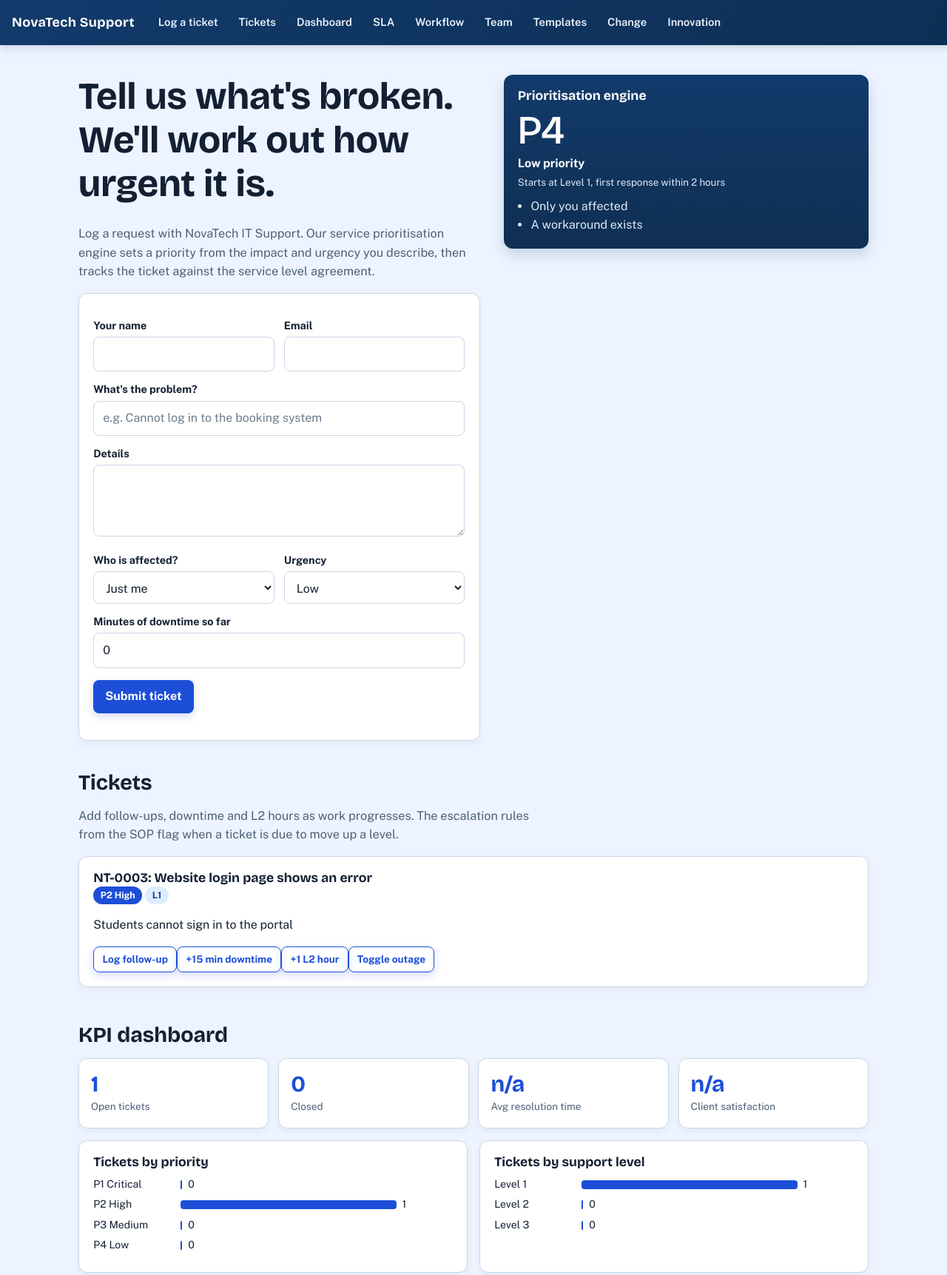
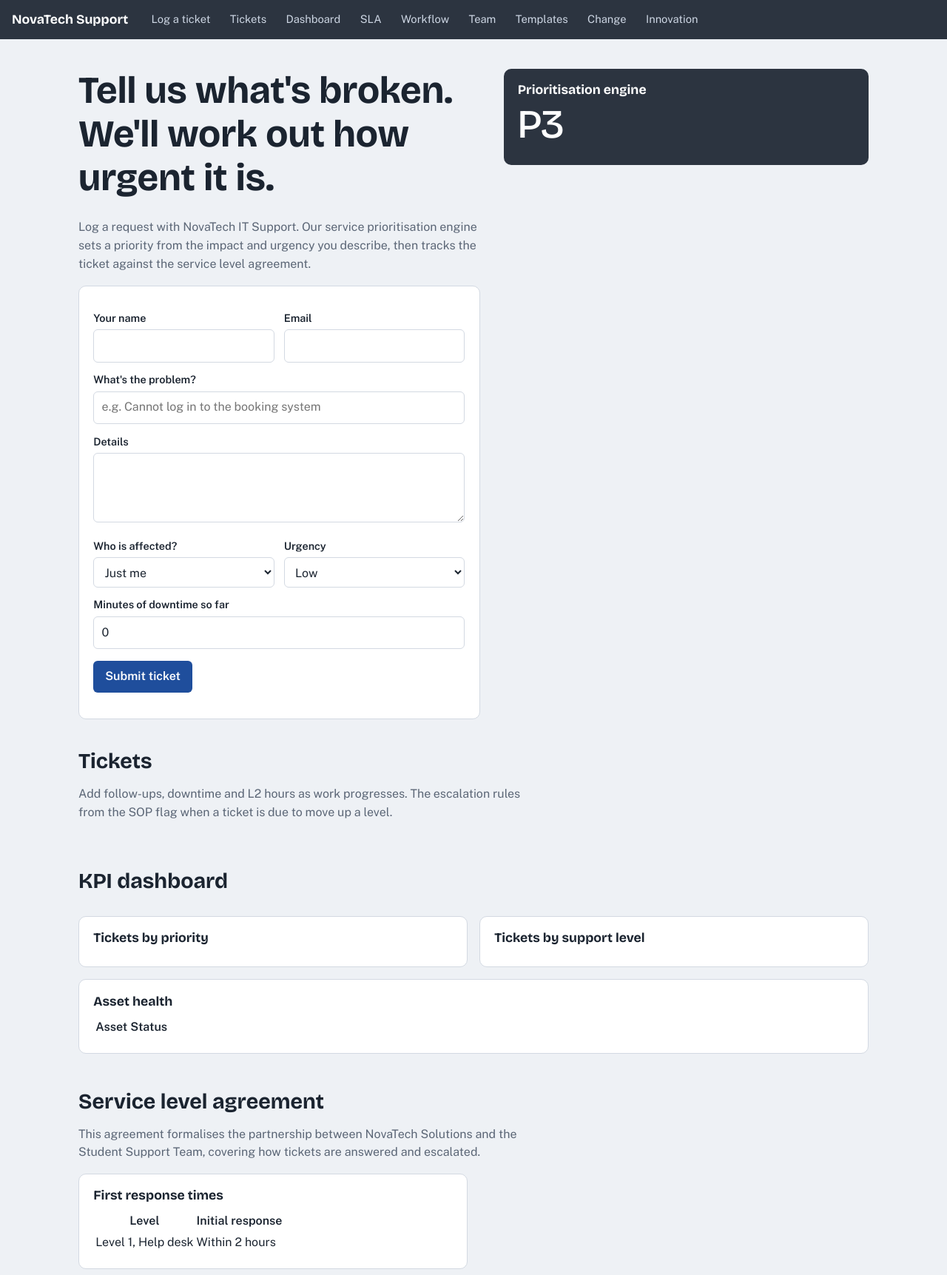
Before and after one commit to spontan3ous-hub/Novatech-support.ag, a plain HTML site: page index.html in a window 1280 px wide. Shown: the top 1723 px of the page at 74% size. Drawn offline with nearby package versions, Linux system fonts and the light colour scheme.

Commit message:
Revert: restore index.html to pre-WhatsApp version

```diff
--- a/index.html
+++ b/index.html
@@ -4,72 +4,43 @@
 <meta charset="utf-8">
 <meta name="viewport" content="width=device-width, initial-scale=1, viewport-fit=cover">
 <title>NovaTech Support Operations</title>
-<link rel="stylesheet" href="https://fonts.googleapis.com/css2?family=Bricolage+Grotesque:wght@500;700&family=Public+Sans:wght@400;500;600;700&display=swap">
+<link rel="stylesheet" href="https://fonts.googleapis.com/css2?family=Bricolage+Grotesque:wght@500;700&family=Public+Sans:wght@400;500;600&display=swap">
 <style>
-:root{
-  --bg:#edf4ff;
-  --surf:#ffffff;
-  --ink:#132033;
-  --mut:#4d6079;
-  --blue:#1d4ed8;
-  --blued:#173ea5;
-  --tint:#dfeeff;
-  --line:#c9d6e8;
-  --grey:#123a6b;
-  --red:#b3261e;
-  --on:#ffffff;
-  box-sizing:border-box;
-  padding-top:env(safe-area-inset-top,0px);
-  padding-bottom:env(safe-area-inset-bottom,0px)
-}
-:root[data-theme="dark"]{
-  --bg:#0f1720;
-  --surf:#111821;
-  --ink:#e6ebf2;
-  --mut:#9aa6b6;
-  --blue:#6ea3f5;
-  --blued:#9dc0fa;
-  --tint:#202c3f;
-  --line:#2f3948;
-  --grey:#183a64;
-  --red:#f08a83;
-  --on:#0d1118;
-}
+:root{--bg:#eef1f5;--surf:#fff;--ink:#1b2430;--mut:#5b6676;--blue:#1f4e9c;--blued:#14336a;--tint:#e3ecf9;--line:#d3d9e2;--grey:#2c3440;--red:#b3261e;--on:#fff;
+box-sizing:border-box;padding-top:env(safe-area-inset-top,0px);padding-bottom:env(safe-area-inset-bottom,0px)}
+@media(prefers-color-scheme:dark){:root:not([data-theme="light"]){--bg:#12171f;--surf:#1a212b;--ink:#e6ebf2;--mut:#9aa6b6;--blue:#6ea3f5;--blued:#9dc0fa;--tint:#202c3f;--line:#2f3948;--grey:#0d1118;--red:#f08a83;--on:#0d1118}}
+:root[data-theme="dark"]{--bg:#12171f;--surf:#1a212b;--ink:#e6ebf2;--mut:#9aa6b6;--blue:#6ea3f5;--blued:#9dc0fa;--tint:#202c3f;--line:#2f3948;--grey:#0d1118;--red:#f08a83;--on:#0d1118}
 *{box-sizing:border-box}html{scroll-padding-top:70px;scroll-behavior:smooth}
-body{margin:0;background:var(--bg);color:var(--ink);font:16px/1.55 "Public Sans",system-ui,sans-serif;-webkit-font-smoothing:antialiased;text-rendering:optimizeLegibility}
-h1,h2,h3{font-family:"Bricolage Grotesque",Georgia,sans-serif;line-height:1.15;margin:0 0 .5em;color:var(--ink)}
+body{margin:0;background:var(--bg);color:var(--ink);font:16px/1.55 "Public Sans",system-ui,sans-serif}
+h1,h2,h3{font-family:"Bricolage Grotesque",Georgia,sans-serif;line-height:1.15;margin:0 0 .5em}
 h1{font-size:clamp(2rem,5vw,3.2rem)}h2{font-size:1.8rem}h3{font-size:1.1rem}
 a{color:var(--blue)}
-header.nav{position:sticky;top:0;z-index:5;background:linear-gradient(135deg,var(--grey),#0d2f55);color:#fff;display:flex;gap:.25rem;align-items:center;padding:.75rem 1rem;overflow-x:auto;white-space:nowrap;box-shadow:0 2px 14px rgba(17,35,60,.18)}
-header.nav b{font-family:"Bricolage Grotesque",sans-serif;margin-right:1rem;font-size:1.12rem;letter-spacing:.02em}
-header.nav a{color:#edf5ff;text-decoration:none;padding:.45rem .75rem;border-radius:8px;font-size:.92rem;font-weight:600}
-header.nav a:hover,header.nav a:focus-visible{background:rgba(255,255,255,.12);color:#fff;outline:none}
+header.nav{position:sticky;top:0;z-index:5;background:var(--grey);color:#fff;display:flex;gap:.25rem;align-items:center;padding:.6rem 1rem;overflow-x:auto;white-space:nowrap}
+header.nav b{font-family:"Bricolage Grotesque",sans-serif;margin-right:1rem;font-size:1.1rem}
+header.nav a{color:#cdd6e3;text-decoration:none;padding:.35rem .7rem;border-radius:6px;font-size:.92rem}
+header.nav a:hover,header.nav a:focus-visible{background:#44506a;color:#fff;outline:none}
 main{max-width:1100px;margin:0 auto;padding:0 1rem 4rem}
 section{padding:2.5rem 0 .5rem}
-.lead{color:var(--mut);max-width:62ch;font-size:1.02rem}
+.lead{color:var(--mut);max-width:62ch}
 .hero{display:grid;grid-template-columns:1.1fr 1fr;gap:2rem;align-items:start;padding-top:2.5rem}
 @media(max-width:820px){.hero{grid-template-columns:1fr}}
-.card{background:var(--surf);border:1px solid var(--line);border-radius:12px;padding:1.2rem;box-shadow:0 4px 10px rgba(16,33,48,.05)}
-label{display:block;font-weight:700;font-size:.9rem;margin:.8rem 0 .25rem;color:var(--ink)}
+.card{background:var(--surf);border:1px solid var(--line);border-radius:10px;padding:1.2rem}
+label{display:block;font-weight:600;font-size:.9rem;margin:.8rem 0 .25rem}
 input,select,textarea,button{font:inherit;color:inherit}
-input,select,textarea{width:100%;padding:.65rem .75rem;border:1px solid var(--line);border-radius:8px;background:var(--surf);color:var(--ink)}
-input::placeholder,textarea::placeholder{color:#6d7d90}
-input:focus-visible,select:focus-visible,textarea:focus-visible,button:focus-visible{outline:3px solid rgba(29,78,216,.18);outline-offset:1px}
+input,select,textarea{width:100%;padding:.55rem .65rem;border:1px solid var(--line);border-radius:6px;background:var(--surf)}
+input:focus-visible,select:focus-visible,textarea:focus-visible,button:focus-visible{outline:3px solid var(--blue);outline-offset:1px}
 .row{display:grid;grid-template-columns:1fr 1fr;gap:.8rem}@media(max-width:560px){.row{grid-template-columns:1fr}}
-.btn{background:var(--blue);color:var(--on);border:0;border-radius:8px;padding:.65rem 1rem;font-weight:700;cursor:pointer;box-shadow:0 4px 12px rgba(29,78,216,.2)}
-.btn:hover{background:var(--blued)}.btn.alt{background:transparent;color:var(--blue);border:1px solid var(--blue)}.btn.alt:hover{background:var(--tint)}.btn.sm{padding:.38rem .7rem;font-size:.85rem}
-.engine{background:linear-gradient(180deg,#123a6b,#0f2f52);color:#fff;border-radius:12px;padding:1.2rem;box-shadow:0 8px 18px rgba(18,58,107,.18)}
-.engine h3{color:#fff}.engine .out{font-family:"Bricolage Grotesque",sans-serif;font-size:3.4rem;line-height:1;margin:.35rem 0;color:#fff}
-.engine small,.engine li{color:#dfeaf8}.engine ul{padding-left:1.1rem;margin:.5rem 0 0}
-.pill{display:inline-block;padding:.12rem .6rem;border-radius:999px;font-size:.78rem;font-weight:700;background:var(--tint);color:var(--blued)}
-.p1{background:var(--red);color:#fff}.p2{background:var(--blue);color:#fff}.p3{background:#6b7a90;color:#fff}.p4{background:var(--line);color:var(--ink)}
+.btn{background:var(--blue);color:var(--on);border:0;border-radius:6px;padding:.55rem 1rem;font-weight:600;cursor:pointer}
+.btn:hover{background:var(--blued)}.btn.alt{background:transparent;color:var(--blue);border:1px solid var(--blue)}.btn.alt:hover{background:var(--tint)}.btn.sm{padding:.3rem .65rem;font-size:.85rem}
+.engine{background:var(--grey);color:#fff;border-radius:10px;padding:1.2rem}
+.engine h3{color:#fff}.engine .out{font-family:"Bricolage Grotesque",sans-serif;font-size:3.4rem;line-height:1;margin:.3rem 0}
+.engine small,.engine li{color:#c3ccda}.engine ul{padding-left:1.1rem;margin:.5rem 0 0}
+.pill{display:inline-block;padding:.1rem .55rem;border-radius:99px;font-size:.78rem;font-weight:600;background:var(--tint);color:var(--blued)}
+.p1{background:var(--red);color:#fff}.p2{background:var(--blue);color:var(--on)}.p3{background:#6b7a90;color:#fff}.p4{background:var(--line);color:var(--ink)}
 .kpis{display:grid;grid-template-columns:repeat(auto-fit,minmax(150px,1fr));gap:.8rem;margin-bottom:1rem}
-.kpi{padding:1rem}.kpi b{display:block;font:700 1.9rem "Bricolage Grotesque",sans-serif;color:var(--blue)}.kpi span{color:var(--mut);font-size:.85rem}
+.kpi b{display:block;font:700 1.9rem "Bricolage Grotesque",sans-serif;color:var(--blue)}.kpi span{color:var(--mut);font-size:.85rem}
 .grid2{display:grid;grid-template-columns:1fr 1fr;gap:1rem}@media(max-width:700px){.grid2{grid-template-columns:1fr}}
-.bar{display:flex;align-items:center;gap:.5rem;margin:.35rem 0;font-size:.88rem}.bar i{display:block;height:12px;background:var(--blue);border-radius:4px;min-width:2px}.bar span:first-child{width:110px;color:var(--ink)}
-footer{padding:2rem 1rem;color:var(--mut);text-align:center}
-#toast{position:fixed;right:1rem;bottom:1rem;background:#1f2b3a;color:#fff;padding:.7rem .9rem;border-radius:8px;opacity:0;transform:translateY(8px);transition:all .18s ease;z-index:10}
-#toast.on{opacity:1;transform:none}
+.bar{display:flex;align-items:center;gap:.5rem;margin:.35rem 0;font-size:.88rem}.bar i{display:block;height:12px;background:var(--blue);border-radius:3px;min-width:2px}.bar span:first-child{width:110px;color:var(--ink)}
 </style>
 </head>
 <body>
@@ -105,7 +76,7 @@ footer{padding:2rem 1rem;color:var(--mut);text-align:center}
 
 <section id="sla"><h2>Service level agreement</h2>
  <p class="lead">This agreement formalises the partnership between NovaTech Solutions and the Student Support Team, covering how tickets are answered and escalated.</p>
- <div class="grid2"><div class="card"><h3>First response times</h3><div class="wrap"><table><tr><th>Level</th><th>Initial response</th></tr><tr><td>Level 1, Help desk</td><td>Within 2 hours</td></tr><tr><td>Level 2, Technical</td><td>Within 4 hours</td></tr><tr><td>Level 3, Deep fix</td><td>Within 1 business day</td></tr></table></div></div><div class="card"><h3>Escalation rules</h3><ul><li>Critical issues escalate immediately.</li><li>Downtime over 30 minutes moves the ticket to L2.</li><li>Company-wide outages may trigger L3.</li></ul></div></div></section>
+ <div class="grid2"><div class="card"><h3>First response times</h3><div class="wrap"><table><tr><th>Level</th><th>Initial response</th></tr><tr><td>Level 1, Help desk</td><td>Within 2 hours</td></tr></table></div></div></div></section>
 
 <section id="flow"><h2>Support workflow</h2>
  <div class="flow">
@@ -143,7 +114,7 @@ footer{padding:2rem 1rem;color:var(--mut);text-align:center}
  </form><div id="clist" style="margin-top:1rem"></div></section>
 
 <section id="innov"><h2>Innovation: service prioritisation recommendation engine</h2>
- <div class="card"><p>NovaTech lacked accurate ticket logging, regular communication with end users and an automated escalation process. The team's answer is an engine that reads the details of each ticket and applies consistent prioritisation rules.</p></div></section>
+ <div class="card"><p>NovaTech lacked accurate ticket logging, regular communication with end users and an automated escalation process. The team's answer is an engine that reads the details of e[...]
  </main>
  <footer>NovaTech Solutions (Pty) Ltd. Data on this page is stored in your browser only.</footer>
  <div id="toast" role="status"></div>
@@ -165,9 +136,18 @@ function prev(){const r=engine($('#ti').value,$('#tu').value,$('#tdt').value);$(
  const ago=ts=>{const m=Math.round((Date.now()-ts)/6e4);return m<60?m+' min':m<2880?Math.round(m/60)+' h':Math.round(m/1440)+' days'};
  const nid=()=>-'NT-'+String(S.t.length+1).padStart(4,'0');
  $('#tform').addEventListener('submit',e=>{e.preventDefault();const r=engine($('#ti').value,$('#tu').value,$('#tdt').value);
- const t={id:nid(),name:$('#tn').value,email:$('#te').value,title:$('#tt').value,desc:$('#td').value,p:r.p,lvl:1,st:'Open',at:Date.now(),f:0,dt:+$('#tdt').value||0,h:0,out:+$('#ti').value==3&&+$('#tu').value==3};
+  const t={id:nid(),name:$('#tn').value,email:$('#te').value,title:$('#tt').value,desc:$('#td').value,p:r.p,lvl:1,st:'Open',at:Date.now(),f:0,dt:+$('#tdt').value||0,h:0,out:+$('#ti').value==3&&+$('#tu').value==3}
   S.t.unshift(t);save();e.target.reset();prev();render();toast('Ticket '+t.id+' logged as P'+t.p);location.hash='#tickets';
- fetch('/notify',{method:'POST',headers:{'Content-Type':'application/json'},body:JSON.stringify(t)}).then(r=>{if(r.ok){toast('Report sent to WhatsApp')}else{r.json().then(j=>toast('WhatsApp send failed: '+(j&&j.error?j.error:r.status)))}}).catch(err=>{console.error(err);toast('Could not send report to WhatsApp')});
+
+  // Send ticket to backend to forward to WhatsApp
+  fetch('/notify',{
+    method: 'POST',
+    headers: {'Content-Type':'application/json'},
+    body: JSON.stringify(t)
+  }).then(r=>{
+    if(r.ok){toast('Report sent to WhatsApp')}
+    else{r.json().then(j=>toast('WhatsApp send failed: '+(j && j.error ? j.error : r.status)))}}
+  ).catch(err=>{console.error(err);toast('Could not send report to WhatsApp')});
  });
  function due(t){if(t.st!='Open')return'';if(t.lvl==1&&(t.f>=2||t.dt>=30))return'L2';if(t.lvl==2&&(t.h>=4||t.out))return'L3';return''}
  function render(){
@@ -186,14 +166,15 @@ const AS=['Operational website','Help desk system','Database server','Email and
  function assets(){
  $('#assets').innerHTML=AS.map((a,i)=>`<tr><td>${a}</td><td><select data-as="${i}" aria-label="${a} status">${['Healthy','Degraded','Down'].map(o=>`<option${(S.a[i]||'Healthy')==o?" selected":""}>${o}</option>`).join('')}</select></td></tr>`).join('');
  $('#assets').addEventListener('change',e=>{S.a[e.target.dataset.as]=e.target.value;save();toast('Asset status updated')});
-}
  document.addEventListener('click',e=>{const b=e.target.closest('[data-a]');if(!b)return;const t=S.t.find(x=>x.id==b.dataset.i),a=b.dataset.a;if(!t)return;
  if(a=='f')t.f++;if(a=='dt')t.dt+=15;if(a=='h')t.h++;if(a=='out')t.out=!t.out;
  if(a=='esc'){t.lvl++;if(t.lvl==2){t.f=0}toast(t.id+' escalated to L'+t.lvl)}
  if(a=='res'){t.st='Resolved';t.rt=Date.now()}if(a=='reopen'){t.st='Open';t.rt=0}
  if(a=='close'){t.st='Closed';t.csat=+b.dataset.n;toast('Ticket closed. Thank you for the feedback')}
  save();render()});
-const MS=[t=>({s:`NovaTech Support Request Received - Ticket #${t.id}`,b:`Dear ${t.name},\n\nThank you for contacting NovaTech IT Support.\n\nYour support request has been successfully received and assigned.`}),t=>({s:`Update on Your Support Request - Ticket #${t.id}`,b:`Dear ${t.name},\n\nWe would like to give you an update concerning Ticket #${t.id}.\n\nOur support team is still investigating the problem.`}),t=>({s:`Your Support Request Has Been Resolved - Ticket #${t.id}`,b:`Dear ${t.name},\n\nWe are delighted to tell you that Ticket #${t.id} has now been resolved.`})];
+ const MS=[t=>({s:`NovaTech Support Request Received - Ticket #${t.id}`,b:`Dear ${t.name},\n\nThank you for contacting NovaTech IT Support.\n\nYour support request has been successfully received and assigned.`}),
+ t=>({s:`Update on Your Support Request - Ticket #${t.id}`,b:`Dear ${t.name},\n\nWe would like to give you an update concerning Ticket #${t.id}.\n\nOur support team is still investigating the problem.`}),
+ t=>({s:`Your Support Request Has Been Resolved - Ticket #${t.id}`,b:`Dear ${t.name},\n\nWe are delighted to tell you that Ticket #${t.id} has now been resolved.`})];
  let mi=0;
  function mail(){const t=S.t.find(x=>x.id==$('#ms').value)||{id:'02092026',name:'[Client Name]'},m=MS[mi](t);$('#mb').textContent='Subject: '+m.s+'\n\n'+m.b;document.querySelectorAll('[data-m]').forEach((b,i)=>b.setAttribute('aria-pressed',String(i===mi)))}
  document.querySelectorAll('[data-m]').forEach(b=>b.addEventListener('click',()=>{mi=+b.dataset.m;mail()}));
@@ -201,7 +182,7 @@ $('#mc').addEventListener('click',()=>{const tx=$('#mb').textContent;(navigator.
  $('#cform').addEventListener('submit',e=>{e.preventDefault();const g=n=>$('#c'+n).value;
   S.c.unshift({id:'CR-'+String(S.c.length+1).padStart(3,'0'),who:g(1),dep:g(2),title:g(3),desc:g(4),imp:g(5),sys:g(6),risk:g(7),mit:g(8),when:g(9),roll:g(10),steps:g(11).split('\n').filter(Boolean)});
   save();e.target.reset();clist();toast('Change request submitted')});
-function clist(){$('#clist').innerHTML=S.c.map(c=>`<article class="card" style="margin-bottom:.8rem"><h3>${c.id}: ${esc(c.title)} <span class="pill">${c.imp} impact</span></h3><p>${esc(c.desc||'')}</p></article>`).join('')}
+ function clist(){$('#clist').innerHTML=S.c.map(c=>`<article class="card" style="margin-bottom:.8rem"><h3>${c.id}: ${esc(c.title)} <span class="pill">${c.imp} impact</span> <span class="pill">${c[...}
  $('#clist').addEventListener('click',e=>{const b=e.target.closest('[data-c]');if(!b)return;S.c.find(x=>x.id==b.dataset.i).st=b.dataset.c;save();clist()});
  if(!S.t.length&&!S.seeded){const n=Date.now();S.seeded=1;S.t=[{id:'NT-0003',name:'Lerato M.',email:'lerato@example.com',title:'Website login page shows an error',desc:'Students cannot sign in to the portal',p:2,lvl:1,st:'Open',at:n-1000,f:0,dt:12,h:0,out:false}];}
  assets();clist();render();
```
Lines whose indentation alone changed are shown as unchanged.
